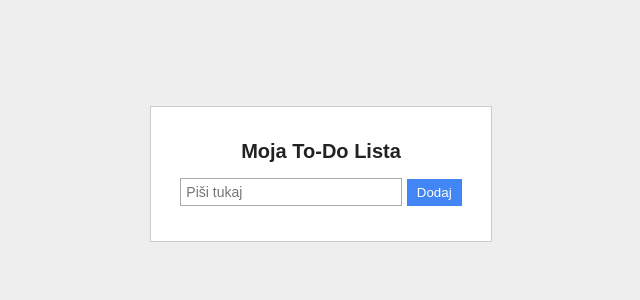
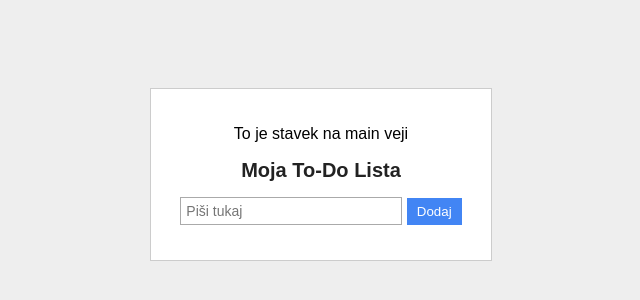
Before and after one commit to FoxBroFist/todo-list-za-faks, a plain HTML site: page index.html in a window 1280 px wide. Shown: the part 226-526 px from the top of the page, without its empty margins (319-959 px from the left). Drawn offline with Linux system fonts and the light colour scheme.

Commit message:
Dodan stavek v index.html na main veji

```diff
--- a/index.html
+++ b/index.html
@@ -10,6 +10,7 @@
 </head>
 <body>
     <div class="container">
+        <p>To je stavek na main veji</p>
         <h1>Moja To-Do Lista</h1>
         <div class="input-section">
             <input type="text" id="taskInput" placeholder="Piši tukaj">
```
